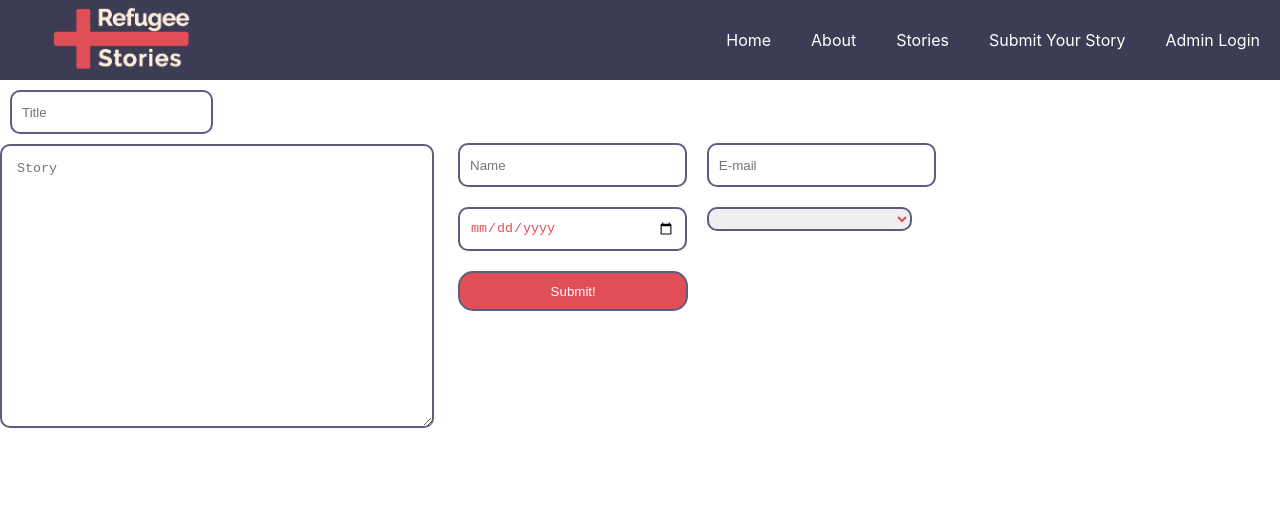
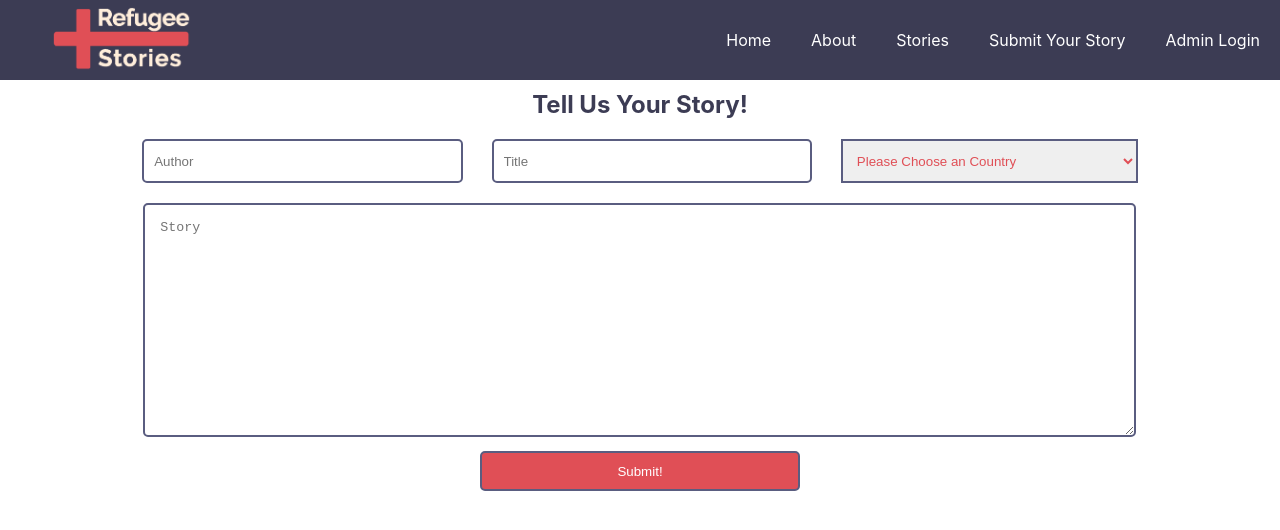
Before and after one commit to Refugee-Stories-Build-Week/FE-Refugee-Stories, a React (Create React App) app: page / in a window 1280 px wide. Shown: the top 530 px of the page. Built offline with nearby package versions, Linux system fonts and the light colour scheme.

Commit message:
Story form styled

```diff
--- a/src/components/StoryForm.js
+++ b/src/components/StoryForm.js
@@ -5,59 +5,62 @@ import axios from "axios";
 import styled from 'styled-components';
 
 const Division = styled.div`
+    display: flex;
+    flex-direction: column;
+`;
 
+const HeaderTitle = styled.h2`
+    margin: 10px auto;
+    color: #3C3C54;
 `;
 
 const Container = styled(Form)`
     display: flex;
-    flex-direction: row;
-`;
-
-const StoryContainer = styled.div`
-display: flex;
-flex-direction: column;
-width: 35%;
-
-
-`;
-
-const TextArea =styled(Field)`
-    width: 600px;
-	height: 120px;
-  border: 2px solid #5A5D80;
-  border-radius: 10px;
-	padding: 15px;
-
-
-
-`;
-
-const InfoContainer = styled.div`
-display: flex;
-flex-wrap: wrap;
-width: 40%;
-height:20%;
-margin-top: 53px;
+    flex-wrap: wrap;
+    width: 80%;
+    margin: 0 auto;
 `;
 
 const Inputs = styled(Field)`
     border: 2px solid #5A5D80;
-    border-radius: 10px;
+    border-radius: 5px;
     color: #E04F56;
-    width: 40%;
+    width: 29%;
     height: 20px;
-    margin: 10px;
+    margin: 10px auto;
     padding: 10px;
+`;
+
+const StyledSelect = styled.select`
+    border: 2px solid #5A5D80;
+    color: #E04F56;
+    width: 29%;
+    height: 44px;
+    margin: 10px auto;
+    padding: 10px;
+`;
+
+const TextAreaContainer = styled.label`
+     margin: 10px auto;
+     width: 97%;
+`;
+
+const TextArea =styled(Field)`
+  border: 2px solid #5A5D80;
+  border-radius: 5px;
+  padding: 15px;
+  width: 96.5%;
+  height: 200px;
 `;
 
 const Button = styled.button`
     background: #E04F56;
-    width: 45%;
+    width: 25%;
     height: 40px;
-    margin: 10px;
+    margin: 0 auto;
     color: white;
     border: 2px solid #5A5D80;
-    border-radius: 15px;
+    border-radius: 5px;
 
 `;
 
@@ -71,70 +74,56 @@ const StoryForm = ({ errors, touched, status }) => {
 
   return (
     <Division>
+      <HeaderTitle>Tell Us Your Story!</HeaderTitle>
+      <Container>
+          <Inputs type="text" name="author" placeholder="Author" />
+          {touched.author && errors.author && (<p className="error">{errors.author}</p>)}
 
-      <Container>
-        <StoryContainer>
           <Inputs type="text" name="title" placeholder="Title" />
           {touched.title && errors.title && (<p className="error">{errors.title}</p>)}
 
-          <label>
-            <TextArea
-              component="textarea"
-              type="text"
-              name="story"
-              placeholder="Story"
-              style={{height: '250px', width: '400px'}}
-            />
-          </label>
-        </StoryContainer>
-
-        <InfoContainer>
-          <Inputs type="text" name="name" placeholder="Name" />
-          {touched.name && errors.name && (<p className="error">{errors.name}</p>)}
-
-          <Inputs type="text" name="email" placeholder="E-mail" />
-          {touched.email && errors.email && <p className="error">{errors.email}</p>}
-
-          <Inputs type="date" name="date" placeholder="Date" />
-          {touched.date && errors.date && <p className="error">{errors.date}</p>}
-
-          <Inputs component="select" className="country-select" name="country">
+          <StyledSelect component="select" name="country" >
             <option>Please Choose an Country</option>
             <option value="country1">Country1</option>
             <option value="country2">Country2</option>
             <option value="country3">Country3</option>
-          </Inputs>
-          <Button>Submit!</Button>
-        </InfoContainer>
+          </StyledSelect>
 
+          <TextAreaContainer>
+            <TextArea
+              component="textarea"
+              type="text"
+              name="body"
+              placeholder="Story"
+            />
+          </TextAreaContainer>
+      </Container>
 
-      </Container>
-      {stories.map(story => (
-        <ul key={story.id}>
-          <li>Title:{story.title}</li>
-          <li>Name:{story.name}</li>
-          <li>E-mail: {story.email}</li>
-          <li>Date: {story.date}</li>
-          <li>Country: {story.country}</li>
-          <li>Story: {story.story}</li>
+      <Button type="submit">Submit!</Button>
+
+      {stories.map(props => (
+        <ul key={props.id}>
+          <li>Author:{props.author}</li>
+          <li>Title:{props.title}</li>
+          <li>Country: {props.country}</li>
+          <li>Body: {props.body}</li>
+
         </ul>
       ))}
     </Division>
   );
 };
 const FormikStoryForm = withFormik({
-  mapPropsToValues({ title, name, email, date, story }) {
+  mapPropsToValues({ author, title, body }) {
     return {
+      author: author || "",
       title: title || "",
-      name: name || "",
-      email: email || "",
-      date: date || "",
-      story: story || ""
+      body: body || ""
     };
   },
   validationSchema: Yup.object().shape({
-    name: Yup.string().required("You must put a name"),
-    email: Yup.string().required()
+    author: Yup.string().required("You must put a name"),
+    title: Yup.string().required(),
   }),
   //You can use this to see the values
   handleSubmit(values, { setStatus }) {
```
